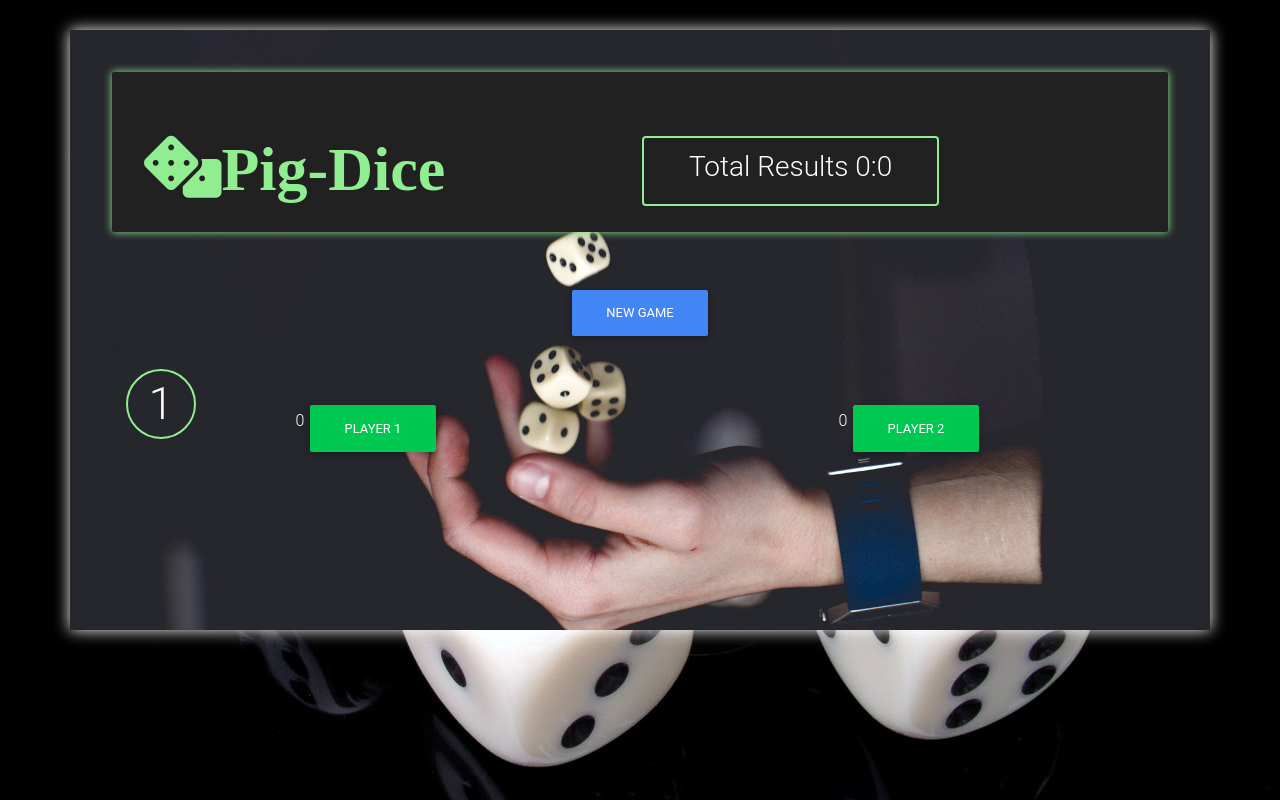
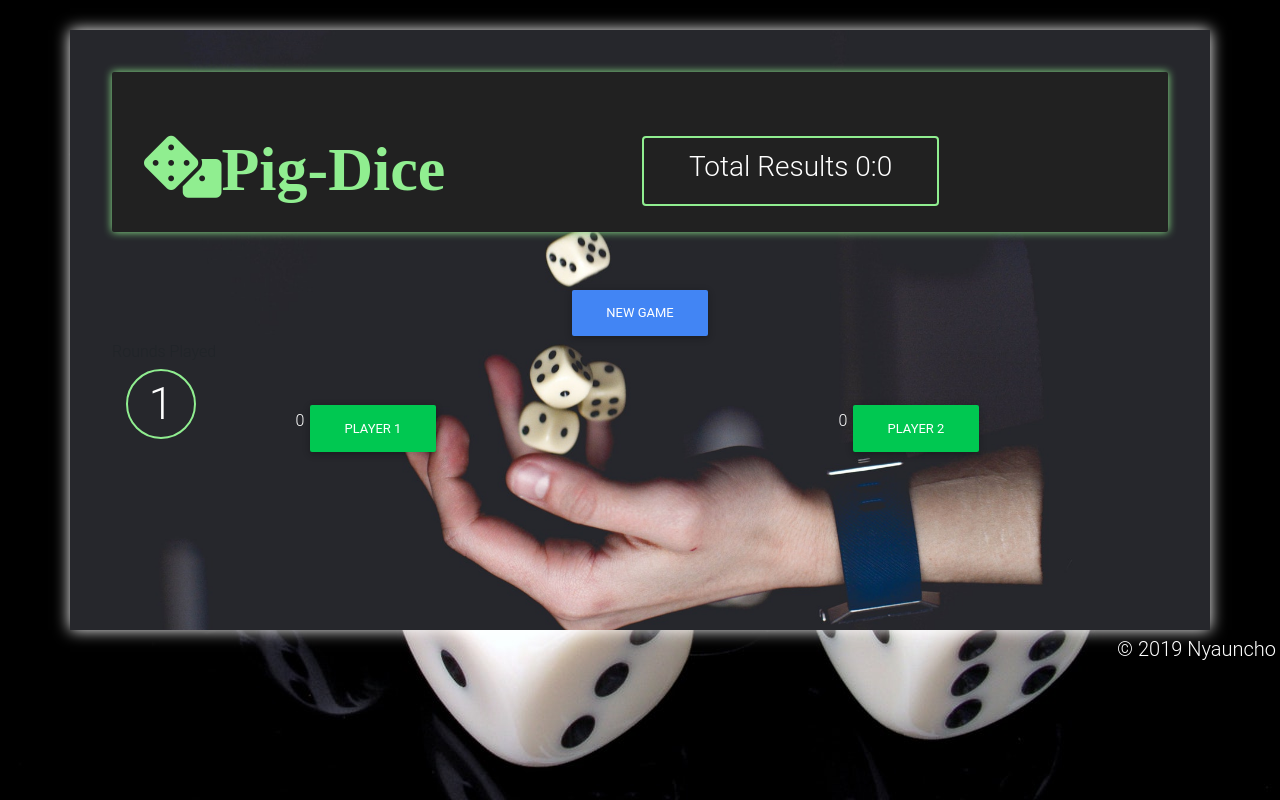
Before and after one commit to NyaunchoDavid/pig-dice, a plain HTML site: page index.html in a window 1280 px wide. Drawn offline with nearby package versions, Linux system fonts and the light colour scheme; files whose address does not match are found by name.

Commit message:
add copyright to footer

```diff
--- a/css/bootstrap.css
+++ b/css/bootstrap.css
@@ -64,3 +64,9 @@ body{
   font-size:62px;
   color:lightgreen;
 }
+h5{
+  text-align:right;
+  color:#fff;
+  margin:4px;
+  padding-top:3px;
+}
--- a/index.html
+++ b/index.html
@@ -1,5 +1,6 @@
 <!DOCTYPE html>
 <html lang="en">
+
 <head>
   <meta charset="UTF-8">
   <meta name="viewport" content="width=device-width, initial-scale=1.0">
@@ -13,6 +14,7 @@
   <link href="css/bootstrap.css" rel="stylesheet" type="text/css">
   <title>Document</title>
 </head>
+
 <body>
   <div class="container">
     <div class="jumbotron bg-dark">
@@ -45,7 +47,7 @@
       </div>
     </div>
   </div>
-
+<h5>&copy 2019 Nyauncho</h5>
 </body>
 <script src="js/scripts.js"></script>
 <!-- JQuery -->
```
Lines whose indentation alone changed are shown as unchanged.
